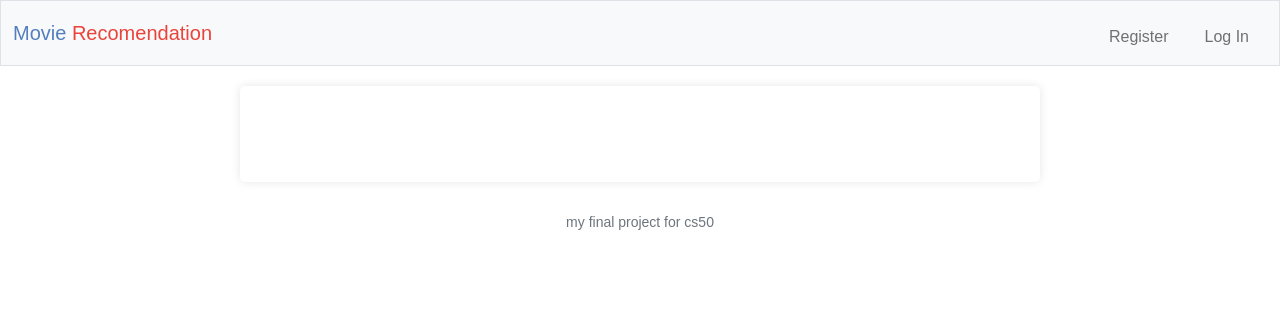
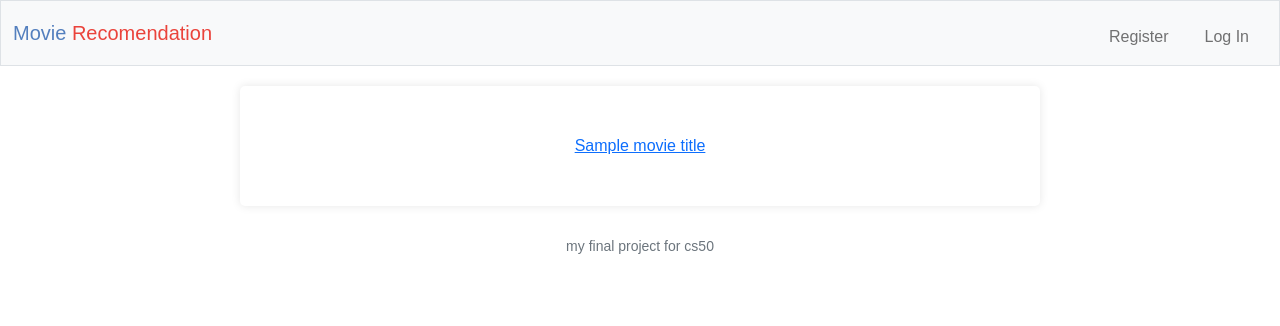
Before and after one commit to lolocompa/cs50x, a Flask app: template my-project/templates/result.html in a window 1280 px wide. Shown: the top 326 px of the page. Run offline with Flask 3, Linux system fonts and the light colour scheme; the template is opened without the code that fills it: most values are stand-ins (such as "Sample title", 1, 10 or a date in 2020); some libraries are stand-ins or nearby versions.

Commit message:
Thu, Nov 2, 2023, 7:02 PM -03:00

```diff
--- a/my-project/templates/result.html
+++ b/my-project/templates/result.html
@@ -7,7 +7,7 @@
 {% block main %}
     <ul>
         {% for title in movie_titles %}
-            <a href=""></a>
+            <a href="https://www.google.com/search?q={{ title }}">{{ title }}</a>
         {% endfor %}
     </ul>
 {% endblock %}
```
